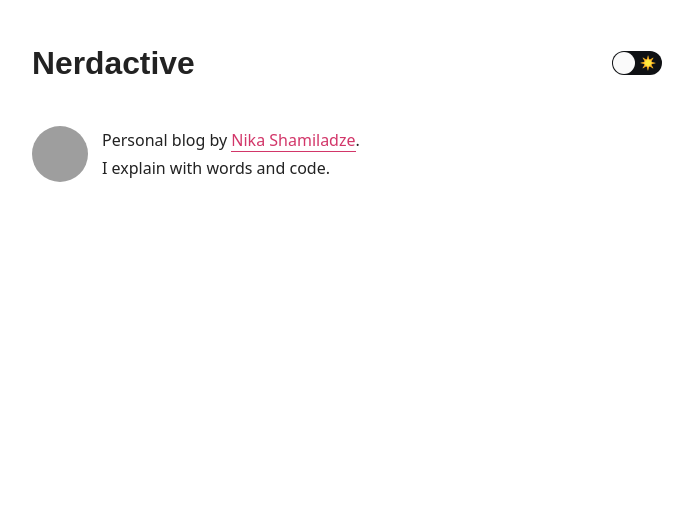
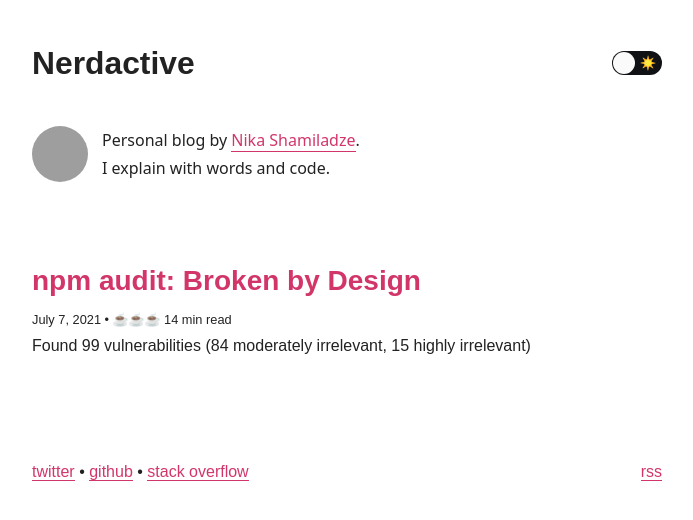
Before and after one commit to asyncfinkd/nerdactive, a Next.js app: page / in a window 1280 px wide. Shown: the top 520 px of the page, without its empty margins (293-986 px from the left). Built offline with nearby package versions, Linux system fonts and the light colour scheme; grey boxes are pictures that could not be loaded; a web font is replaced by a local one.

Commit message:
added card and footer

```diff
--- /dev/null
+++ b/modules/index/components/index-card.tsx
@@ -0,0 +1,36 @@
+import React from "react";
+
+export default function IndexCard() {
+  return (
+    <>
+      <main>
+        <article>
+          <header>
+            <h3
+              style={{
+                fontFamily: "Montserrat, sans-serif",
+                fontSize: "1.75rem",
+                marginBottom: "0.4375rem",
+              }}
+            >
+              <a
+                style={{ boxShadow: "none" }}
+                rel="bookmark"
+                href="/npm-audit-broken-by-design/"
+              >
+                npm audit: Broken by Design
+              </a>
+            </h3>
+            <small style={{ fontFamily: "sans-serif" }}>
+              July 7, 2021 • ☕️☕️☕️ 14 min read
+            </small>
+          </header>
+          <p style={{ fontFamily: "sans-serif" }}>
+            Found 99 vulnerabilities (84 moderately irrelevant, 15 highly
+            irrelevant)
+          </p>
+        </article>
+      </main>
+    </>
+  );
+}
--- a/modules/index/index.tsx
+++ b/modules/index/index.tsx
@@ -1,8 +1,10 @@
 import type { NextPage } from "next";
 import Head from "next/head";
 import { useEffect } from "react";
+import Footer from "ui/footer";
 import Header from "ui/header";
 import SubHeader from "ui/subHeader";
+import IndexCard from "./components/index-card";
 
 const Home: NextPage = () => {
   useEffect(() => {
@@ -33,6 +35,8 @@ const Home: NextPage = () => {
         >
           <Header />
           <SubHeader />
+          <IndexCard />
+          <Footer />
         </div>
       </div>
     </>
--- /dev/null
+++ b/ui/footer/index.tsx
@@ -0,0 +1,44 @@
+import React from "react";
+
+export default function Footer() {
+  return (
+    <>
+      <footer
+        style={{
+          marginTop: "4.375rem",
+          paddingTop: "1.75rem",
+          fontFamily: "sans-serif",
+        }}
+      >
+        <div style={{ float: "right" }}>
+          <a href="/rss.xml" target="_blank" rel="noopener noreferrer">
+            rss
+          </a>
+        </div>
+        <a
+          href="https://mobile.twitter.com/dan_abramov"
+          target="_blank"
+          rel="noopener noreferrer"
+        >
+          twitter
+        </a>{" "}
+        •{" "}
+        <a
+          href="https://github.com/gaearon"
+          target="_blank"
+          rel="noopener noreferrer"
+        >
+          github
+        </a>{" "}
+        •{" "}
+        <a
+          href="https://stackoverflow.com/users/458193/dan-abramov"
+          target="_blank"
+          rel="noopener noreferrer"
+        >
+          stack overflow
+        </a>
+      </footer>
+    </>
+  );
+}
```
